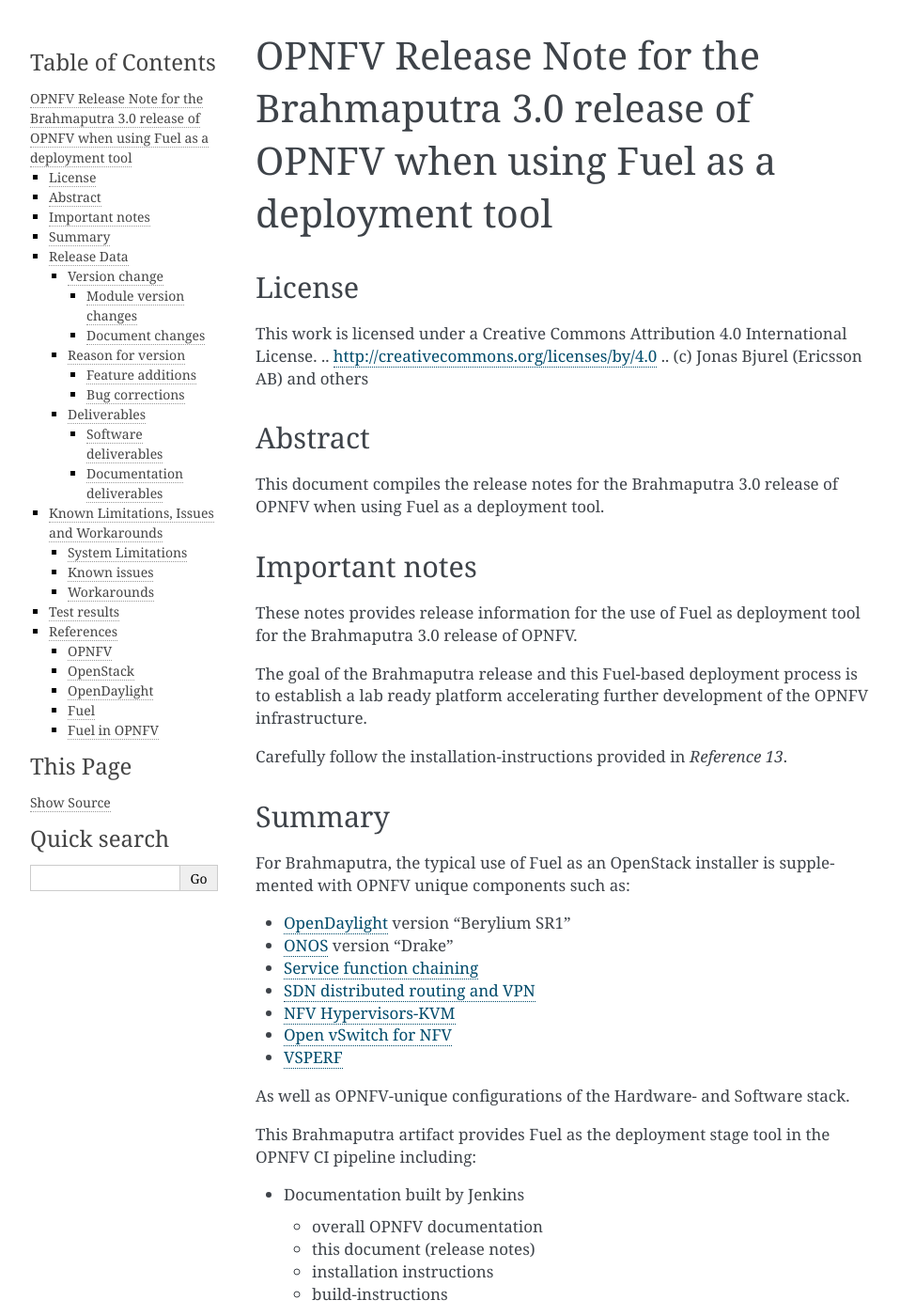
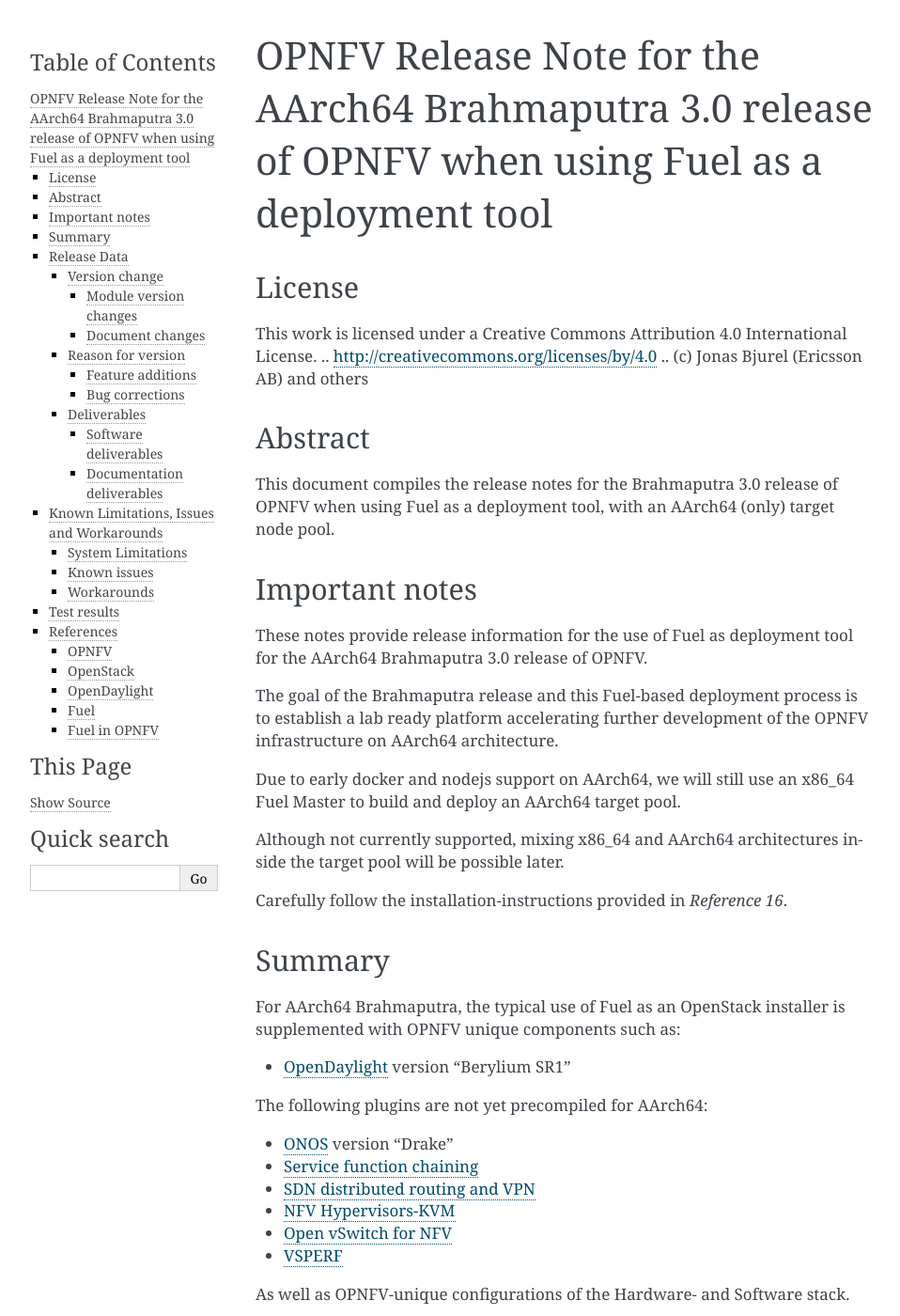
Before and after one commit to opnfv/armband, a Sphinx documentation site: the page built from docs/release-notes.rst, in a window 1280 px wide and 1400 px high. Shown: the whole window at 94% size, without its empty margins (148-1106 px from the left). Built offline with Sphinx 7.4.7, drawn with Linux system fonts in a browser that asks for light colours; some of the changed text lies outside the part shown.

Commit message:
docs/release-notes.rst: Armband refresh.
=== DRAFT, comment, but do not merge yet ===

Change-Id: I1db230a9fa62e671f4f302c8f7b202cc5c8f48ca
Signed-off-by: Alexandru Avadanii <Alexandru.Avadanii@enea.com>

```diff
--- a/docs/release-notes.rst
+++ b/docs/release-notes.rst
@@ -1,5 +1,5 @@
 ============================================================================================
-OPNFV Release Note for the Brahmaputra 3.0 release of OPNFV when using Fuel as a deployment tool
+OPNFV Release Note for the AArch64 Brahmaputra 3.0 release of OPNFV when using Fuel as a deployment tool
 ============================================================================================
 
 License
@@ -13,27 +13,36 @@
 ========
 
 This document compiles the release notes for the Brahmaputra 3.0 release of
-OPNFV when using Fuel as a deployment tool.
+OPNFV when using Fuel as a deployment tool, with an AArch64 (only) target
+node pool.
 
 Important notes
 ===============
 
-These notes provides release information for the use of Fuel as deployment
-tool for the Brahmaputra 3.0 release of OPNFV.
+These notes provide release information for the use of Fuel as deployment
+tool for the AArch64 Brahmaputra 3.0 release of OPNFV.
 
 The goal of the Brahmaputra release and this Fuel-based deployment process is
 to establish a lab ready platform accelerating further development
-of the OPNFV infrastructure.
+of the OPNFV infrastructure on AArch64 architecture.
 
-Carefully follow the installation-instructions provided in *Reference 13*.
+Due to early docker and nodejs support on AArch64, we will still use an
+x86_64 Fuel Master to build and deploy an AArch64 target pool.
+
+Although not currently supported, mixing x86_64 and AArch64 architectures
+inside the target pool will be possible later.
+
+Carefully follow the installation-instructions provided in *Reference 16*.
 
 Summary
 =======
 
-For Brahmaputra, the typical use of Fuel as an OpenStack installer is
+For AArch64 Brahmaputra, the typical use of Fuel as an OpenStack installer is
 supplemented with OPNFV unique components such as:
 
 - `OpenDaylight <http://www.opendaylight.org/software>`_ version "Berylium SR1"
+
+The following plugins are not yet precompiled for AArch64:
 
 - `ONOS <http://onosproject.org/>`_ version "Drake"
 
@@ -62,7 +71,7 @@
 
   - build-instructions
 
-- The Brahmaputra Fuel installer image (.iso) built by Jenkins
+- The Brahmaputra Fuel installer image for AArch64 (.iso) built by Jenkins
 
 - Automated deployment of Brahmaputra with running on bare metal or a nested hypervisor environment (KVM)
 
@@ -81,17 +90,14 @@
 | **Release designation**              | Brahmaputra 3.0 follow-up release    |
 |                                      |                                      |
 +--------------------------------------+--------------------------------------+
-| **Release date**                     | April 28 2016                        |
+| **Release date**                     | April 29 2016                        |
 |                                      |                                      |
 +--------------------------------------+--------------------------------------+
 | **Purpose of the delivery**          | Brahmaputra alignment to Released    |
 |                                      | Fuel 8.0 baseline + Bug-fixes for    |
 |                                      | the following feaures/scenarios:     |
-|                                      | - NFV Hypervisors-KVM                |
-|                                      | - Open vSwitch for NFV               |
+|                                      | - Added AArch64 target support       |
 |                                      | - OpenDaylight SR1                   |
-|                                      | - SDN distributed routing and VPN    |
-|                                      | - Service function chaining          |
 |                                      |                                      |
 +--------------------------------------+--------------------------------------+
 
@@ -100,7 +106,7 @@
 
 Module version changes
 ~~~~~~~~~~~~~~~~~~~~~~
-This is a follow-up release to Brahmaputra 1.0. It is based on
+This is the first AArch64 release for Brahmaputra 1.0. It is based on
 following upstream versions:
 
 - Fuel 8.0 Base release
@@ -109,18 +115,16 @@
 
 - OpenDaylight Beryllium SR1 release
 
-- ONOS Drake release
-
 Document changes
 ~~~~~~~~~~~~~~~~
-This is a follow-up release to Brahmaputra 1.0. It
+This is based upon a follow-up release to Brahmaputra 1.0. It
 comes with the following documentation:
 
-- Installation instructions - *Reference 13* - **Changed**
+- Installation instructions - *Reference 16* - **Changed**
 
-- Build instructions - *Reference 14* - **Changed**
+- Build instructions - *Reference 17* - **Changed**
 
-- Release notes - *Reference 15* - **Changed** (This document)
+- Release notes - *Reference 18* - **Changed** (This document)
 
 Reason for version
 ------------------
@@ -147,16 +151,16 @@
 Software deliverables
 ~~~~~~~~~~~~~~~~~~~~~
 
-Fuel-based installer iso file found in *Reference 2*
+Fuel-based installer iso file for AArch64 targets found in *Reference 2*
 
 Documentation deliverables
 ~~~~~~~~~~~~~~~~~~~~~~~~~~
 
-- Installation instructions - *Reference 13*
+- Installation instructions - *Reference 16*
 
-- Build instructions - *Reference 14*
+- Build instructions - *Reference 17*
 
-- Release notes - *Reference 15* (This document)
+- Release notes - *Reference 18* (This document)
 
 Known Limitations, Issues and Workarounds
 =========================================
@@ -171,6 +175,10 @@
 - **Storage:** Ceph is the only supported storage configuration
 
 - **Max number of networks:** 65k
+
+- **Fuel master arch:** x86_64
+
+- **Target node arch:** aarch64
 
 
 Known issues
@@ -244,3 +252,9 @@
 14) `OPNFV Build instruction for the Brahmaputra release of OPNFV when using Fuel as a deployment tool <http://artifacts.opnfv.org/fuel/brahmaputra/docs/build-instruction.html>`_
 
 15) `OPNFV Release Note for the Brahmaputra release of OPNFV when using Fuel as a deployment tool <http://artifacts.opnfv.org/fuel/brahmaputra/docs/release-notes.html>`_
+
+16) `OPNFV Installation instruction for the AArch64 Brahmaputra release of OPNFV when using Fuel as a deployment tool <http://artifacts.opnfv.org/armband/brahmaputra/docs/installation-instruction.html>`_
+
+17) `OPNFV Build instruction for the AArch64 Brahmaputra release of OPNFV when using Fuel as a deployment tool <http://artifacts.opnfv.org/armband/brahmaputra/docs/build-instruction.html>`_
+
+18) `OPNFV Release Note for the AArch64 Brahmaputra release of OPNFV when using Fuel as a deployment tool <http://artifacts.opnfv.org/armband/brahmaputra/docs/release-notes.html>`_
```
